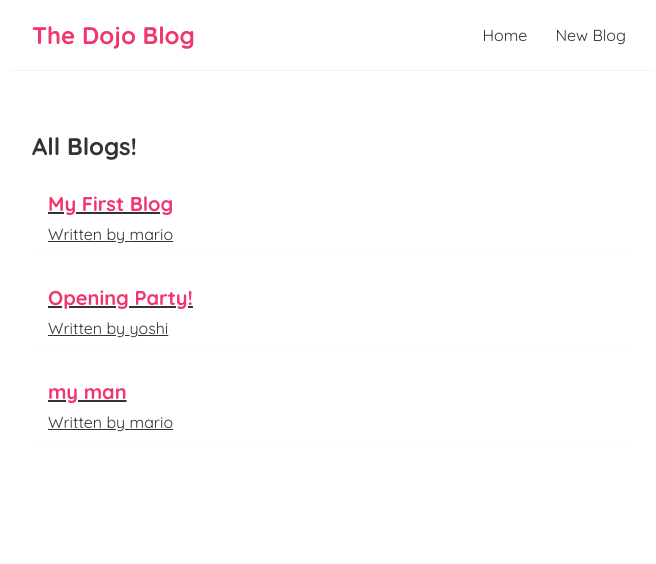
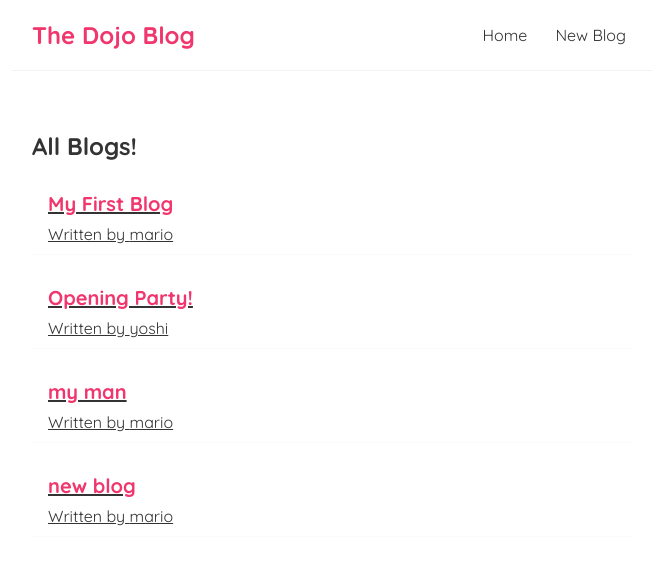
Before and after one commit to Kancheesee/Dojo-Blog, a React (Create React App) app: page / in a window 1280 px wide. Shown: the top 564 px of the page, without its empty margins (308-964 px from the left). Built offline with nearby package versions, Linux system fonts and the light colour scheme; data requests are answered from the project's data file.

Commit message:
added delete button

```diff
--- a/data/db.json
+++ b/data/db.json
@@ -17,6 +17,12 @@
       "title": "my man",
       "body": "man is a bitch",
       "author": "mario"
+    },
+    {
+      "id": "50a0",
+      "title": "new blog",
+      "body": "new blog is all about new blogs",
+      "author": "mario"
     }
   ]
 }
--- a/src/BlogDetails.js
+++ b/src/BlogDetails.js
@@ -1,10 +1,19 @@
-import { useParams } from "react-router-dom";
+import { useNavigate, useParams } from "react-router-dom";
 import useFetch from "./usefetch";
 
 
 const BlogDetails = () => {
     const { id} = useParams();
-    const {data: blog, error, isPending} = useFetch('http://localhost:8000/blogs/' + id)
+    const {data: blog, error, isPending} = useFetch('http://localhost:8000/blogs/' + id);
+    const navigate= useNavigate();
+
+    const handleClick=()=>{
+        fetch('http://localhost:8000/blogs/' + blog.id, {
+            method: 'DELETE'
+        }).then(()=> {
+            navigate('/');
+        })
+    }
 
     return (
         <div className="blog-details">
@@ -16,6 +25,7 @@ const BlogDetails = () => {
                     <h2>{blog.title}</h2>
                     <p>Written by{blog.author}</p>
                     <div>{blog.body}</div>
+                    <button onClick={handleClick}>delete</button>
                 </article>
             )}
         </div>
--- a/src/Create.js
+++ b/src/Create.js
@@ -1,12 +1,12 @@
 import { useState } from "react";
-import {useHistory} from "react-router-dom";
+import {useNavigate} from "react-router-dom";
 
 const Create = () => {
     const[title,setTitle]=useState('');
     const[body,setBody]=useState('');
     const[author, setAuthor]=useState('mario');
     const [isPending, setIsPending] =useState(false);
-    const history= useHistory();
+    const navigate= useNavigate();
 
     const handleSubmit=(e)=>{
         e.preventDefault();
@@ -22,9 +22,10 @@ const Create = () => {
             console.log('new blog added');
 
             setIsPending(false);
+            navigate(-1);
         })
 
-        history.go(-1)
+
     }
 
     return (
--- a/src/index.css
+++ b/src/index.css
@@ -63,14 +63,14 @@
 .blog-details div {
   margin: 20px 0;
 }
-/* .blog-details button {
+.blog-details button {
   background: #f1356d;
   color: #fff;
   border: 0;
   padding: 8px;
   border-radius: 8px;
   cursor: pointer;
-} */
+}
 
 /* create new blog form */
 .create {
```
